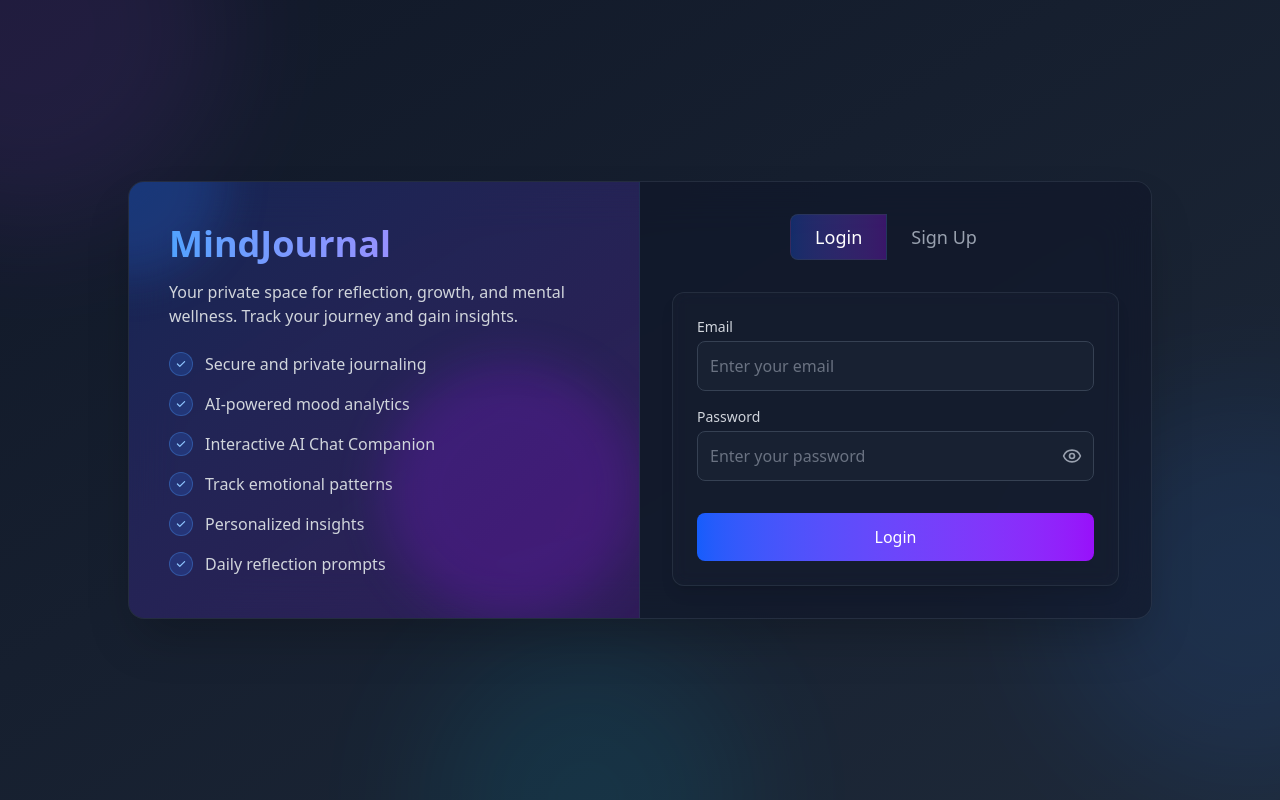
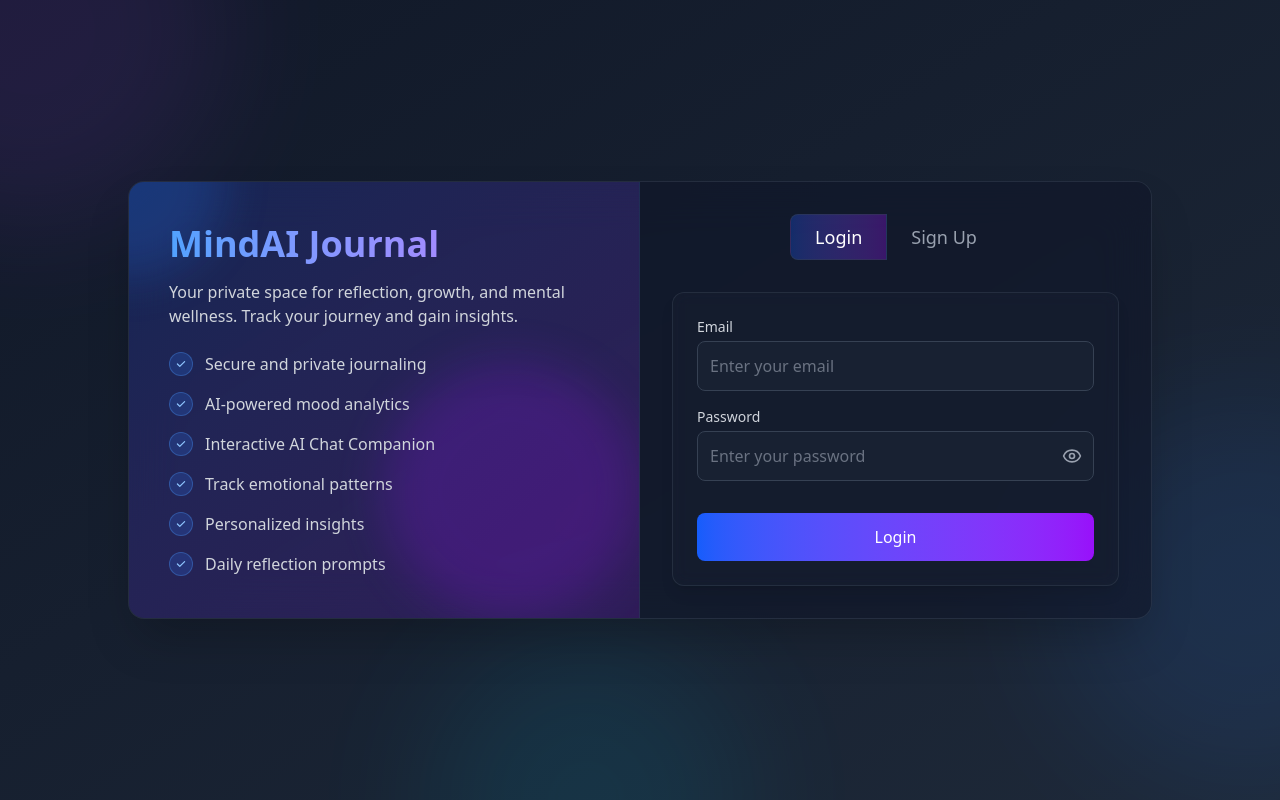
Before and after one commit to Librapraise/MindJournal, a Next.js app: page /auth in a window 1280 px wide. Built offline with nearby package versions, Linux system fonts and the light colour scheme.

Commit message:
updated name

```diff
--- a/src/app/components/AuthPage.tsx
+++ b/src/app/components/AuthPage.tsx
@@ -198,7 +198,7 @@ export default function AuthPage() {
           <div className="absolute bottom-0 right-0 w-64 h-64 bg-purple-600 rounded-full opacity-20 blur-xl"></div>
 
           <div className="relative z-10">
-            <h2 className="text-4xl font-bold mb-4 bg-clip-text text-transparent bg-gradient-to-r from-blue-400 to-purple-400">MindJournal</h2>
+            <h2 className="text-4xl font-bold mb-4 bg-clip-text text-transparent bg-gradient-to-r from-blue-400 to-purple-400">MindAI Journal</h2>
             <p className="mb-6 text-gray-300">Your private space for reflection, growth, and mental wellness. Track your journey and gain insights.</p>
             <ul className="space-y-4">
               {[
--- a/src/app/components/Sidebar.tsx
+++ b/src/app/components/Sidebar.tsx
@@ -163,7 +163,7 @@ const Sidebar = () => {
                 <Brain className={`h-8 w-8 ${darkMode ? 'text-blue-400' : 'text-blue-600'}`} />
               </span>
             </div>
-            {(!isCollapsed || isMobileOpen) && <span className={`font-semibold text-lg ${darkMode ? 'text-blue-400' : 'text-blue-600'}`}>MindJournal</span>}
+            {(!isCollapsed || isMobileOpen) && <span className={`font-semibold text-lg ${darkMode ? 'text-blue-400' : 'text-blue-600'}`}>MindAI Journal</span>}
           </a>
         </div>
 
--- a/src/app/layout.tsx
+++ b/src/app/layout.tsx
@@ -15,7 +15,7 @@ const geistMono = Geist_Mono({
 });
 
 export const metadata: Metadata = {
-  title: "MindJournal",
+  title: "MindAI Journal",
   description: "Your personal space to reflect, and track your mental health journey",
 };
 
```
